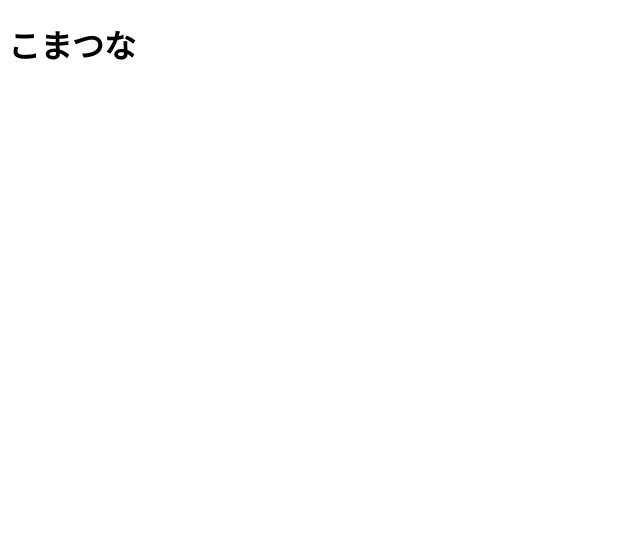
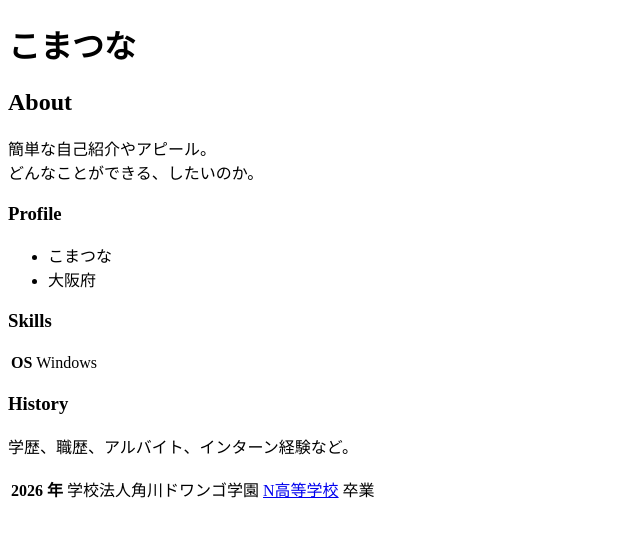
Before and after one commit to komatsuna2/komatsuna2.github.io, a plain HTML site: page indexl.html in a window 1280 px wide. Shown: the whole page, without its empty margins (0-640 px from the left). Drawn offline with Linux system fonts and the light colour scheme.

Commit message:
情報を追加

```diff
--- a/indexl.html
+++ b/indexl.html
@@ -7,5 +7,35 @@
   </head>
   <body>
     <h1>こまつな</h1>
+
+
+    <h2>About</h2>
+    <p>
+      簡単な自己紹介やアピール。<br>
+      どんなことができる、したいのか。
+    </p>
+
+    <h3>Profile</h3>
+    <ul>
+      <li>こまつな</li>
+      <li>大阪府</li>
+    </ul>
+
+    <h3>Skills</h3>
+    <table>
+      <tr>
+        <th>OS</th>
+        <td>Windows</td>
+      </tr>
+    </table>
+
+    <h3>History</h3>
+    <p>学歴、職歴、アルバイト、インターン経験など。</p>
+    <table>
+      <tr>
+        <th>2026 年</th>
+        <td>学校法人角川ドワンゴ学園 <a href="https://nnn.ed.jp/">N高等学校</a> 卒業</td>
+      </tr>
+    </table>
   </body>
 </html>
```
